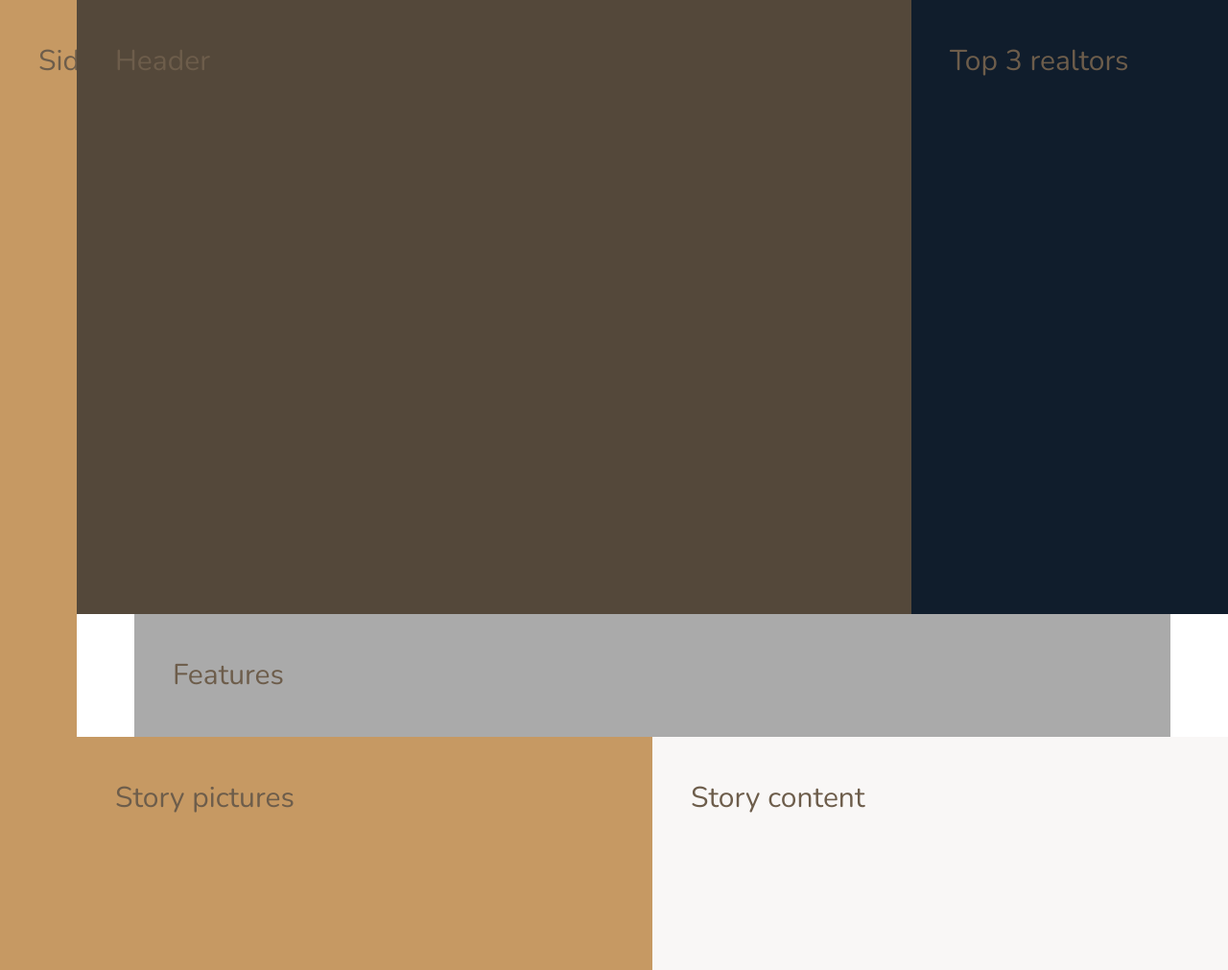
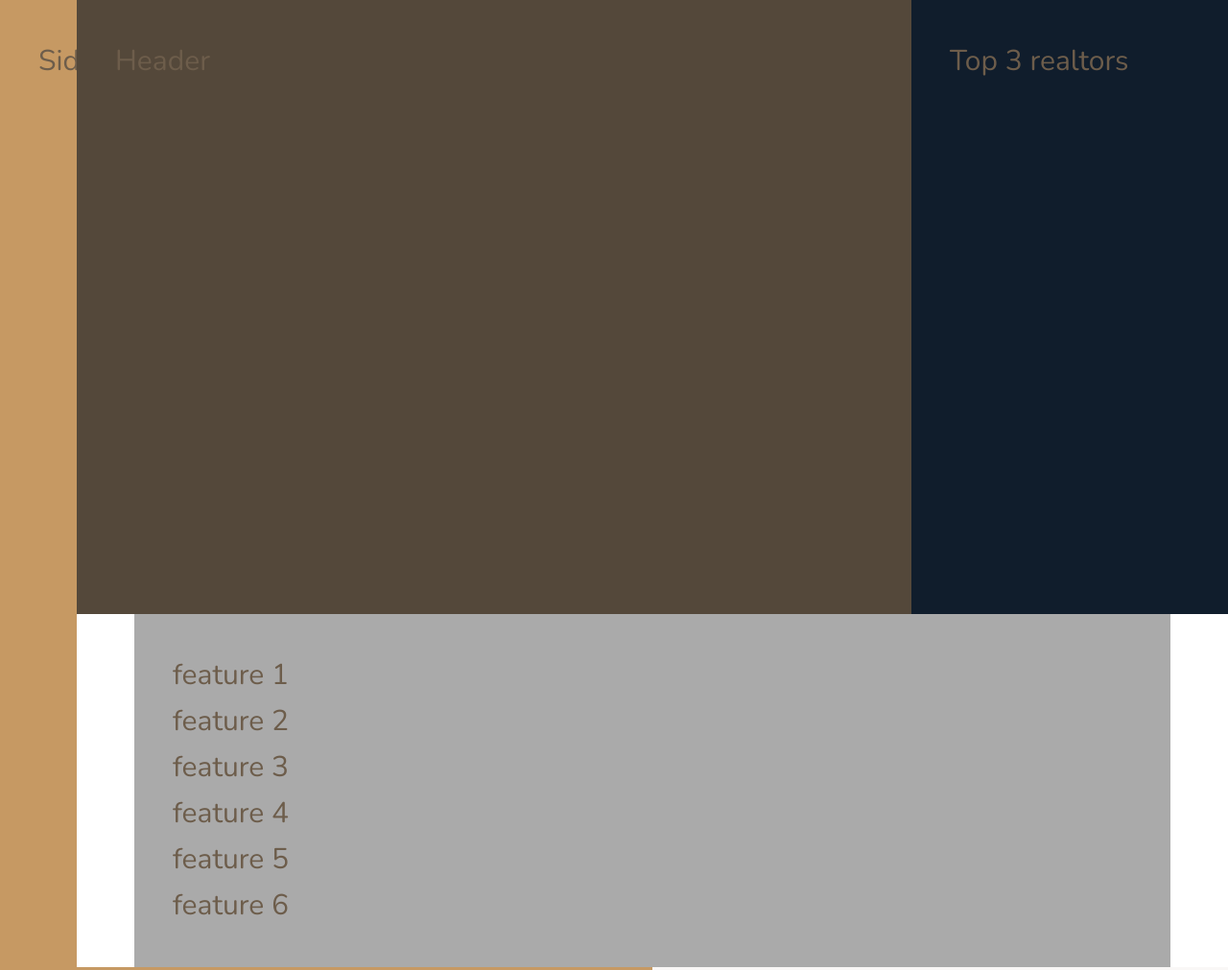
Before and after one commit to team-cake/grid-layouts-practice, a website: page index.html in a window 1280 px wide. Shown: the top 1011 px of the page at 96% size. Drawn offline with nearby package versions, Linux system fonts and the light colour scheme.

Commit message:
set basic markup code for index.html

```diff
--- a/index.html
+++ b/index.html
@@ -21,7 +21,17 @@
 
 		<div class="realtors">Top 3 realtors</div>
 
-		<section class="features">Features</section>
+		<section class="features">
+			<!--
+				emmet code > .feature{feature $}*6
+			-->
+			<div class="feature">feature 1</div>
+			<div class="feature">feature 2</div>
+			<div class="feature">feature 3</div>
+			<div class="feature">feature 4</div>
+			<div class="feature">feature 5</div>
+			<div class="feature">feature 6</div>
+		</section>
 
 		<div class="story__pictures">Story pictures</div>
 
```
